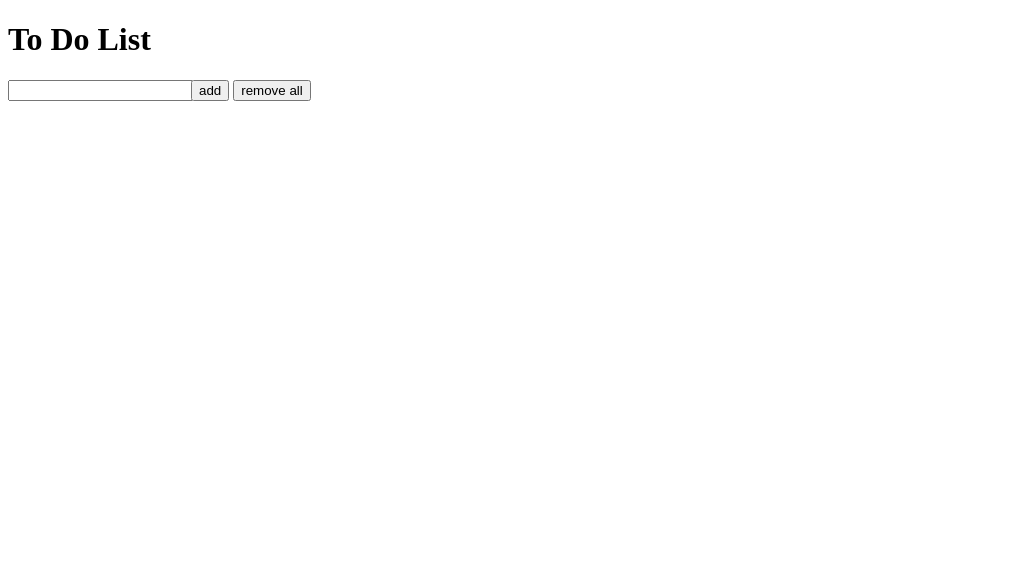
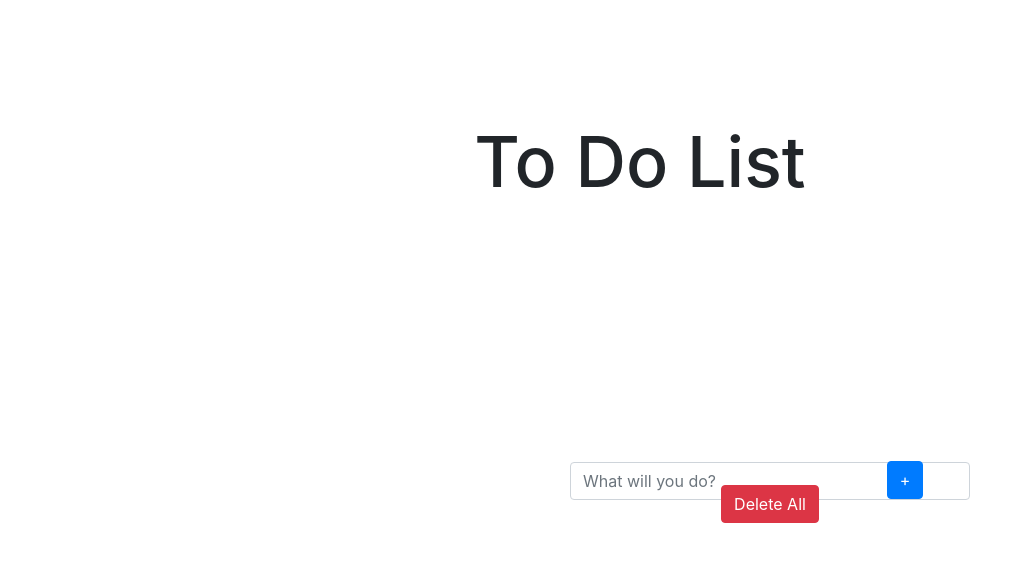
Before and after one commit to rhkfb1113/TodoList, a plain HTML site: page index.html in a window 1280 px wide. Shown: the whole page, without its empty margins (0-1025 px from the left). Drawn offline with nearby package versions, Linux system fonts and the light colour scheme.

Commit message:
Add files via upload

```diff
--- a/index.html
+++ b/index.html
@@ -3,17 +3,24 @@
   <head>
     <meta charset="UTF-8" />
     <title>To Do List</title>
+    <link
+      rel="stylesheet"
+      href="https://stackpath.bootstrapcdn.com/bootstrap/4.3.1/css/bootstrap.min.css"
+      integrity="sha384-ggOyR0iXCbMQv3Xipma34MD+dH/1fQ784/j6cY/iJTQUOhcWr7x9JvoRxT2MZw1T"
+      crossorigin="anonymous"
+    />
     <link rel="stylesheet" href="style.css" />
+    <h1>To Do List</h1>
   </head>
   <body>
-    <h1>To Do List</h1>
-    <span>
+    <div id="contents">
       <ul id="myList"></ul>
-    </span>
+    </div>
     <form class="toDoForm" onsubmit="return false">
-      <input id="inputForm" type="text" onkeyup="enterkey()" />
-      <input id="button" type="button"  value="add" onclick="addList()" />
-      <input id="removeAllbutton" type="button" value="remove all" onclick="removeAll()" />
+      <!-- <input id="inputForm" type="text" onkeyup="enterkey()" /> -->
+      <input id="inputForm" type="text" class="form-control" placeholder="What will you do?" onkeyup="enterkey()" />
+      <button id="addButton" type="button" class="btn btn-primary" onclick="addList()">+</button>
+      <button id="removeAllButton" type="button" class="btn btn-danger" onclick="removeAll()">Delete All</button>
     </form>
     <script src="index.js"></script>
   </body>
--- a/index.js
+++ b/index.js
@@ -4,21 +4,31 @@ function addList() {
   const node = document.createElement("li");
   const removeButton = document.createElement("button");
   const textnode = document.createTextNode(toDoInput);
-
+  removeButton.className = "btn btn-warning";
+  removeButton.style.cssText = "font-size: 10px; font-weight: 900; margin-left: 30px; margin-top: -1px; padding: 5px";
+  node.style.cssText = "font-size: 30x; margin-top: 3px; text-align: center; cursor: pointer;";
   node.appendChild(textnode);
-  node.appendChild(removeButton).innerHTML = "remove";
-  node.onclick = function() {
-    if (this.style.textDecoration == "line-through") {
-      this.style.textDecoration = "none";
-    } else {
-      this.style.textDecoration = "line-through";
-    }
-  };
-  removeButton.onclick = function() {
-    this.parentElement.remove(this);
-  };
+  node.appendChild(removeButton).innerHTML = "Del";
+  node.onclick = doneList;
+  removeButton.onclick = removeList;
   document.getElementById("myList").appendChild(node);
   document.getElementById("inputForm").value = null;
+}
+
+function removeList() {
+  this.parentElement.remove(this);
+}
+
+function doneList() {
+  if (this.style.textDecoration == "line-through") {
+    this.style.textDecoration = "none";
+  } else {
+    this.style.textDecoration = "line-through";
+  }
+}
+
+function removeAll() {
+  document.getElementById("myList").innerHTML = "";
 }
 
 function enterkey() {
@@ -26,7 +36,3 @@ function enterkey() {
     addList();
   }
 }
-
-function removeAll() {
-  document.getElementById("myList").innerHTML = "";
-}
--- a/style.css
+++ b/style.css
@@ -1,7 +1,43 @@
-#button {
-    margin-left: -6px;
+h1 {
+  margin-top: 120px;
+  font-size: 70px;
+}
+
+body {
+  text-align: center;
+  height: 100%;
+  overflow-y: scroll;
+  overflow-x: hidden;
+}
+
+.toDoForm {
+  margin-top: 50px;
+  width: 400px;
+  margin-left: 570px;
+}
+
+#contents {
+  display: block;
+  height: 200px;
+  overflow: scroll;
+  overflow-x: hidden;
+}
+
+#addButton {
+  margin-top: -67px;
+  margin-left: 267px;
+  margin-right: -3px;
+}
+
+#removeAllButton {
+  margin-top: -67px;
+}
+
+#contents {
+  margin: 0 auto;
 }
 
 #myList {
-    list-style-type: none;
+  list-style-type: none;
+  text-align: center;
 }
```
